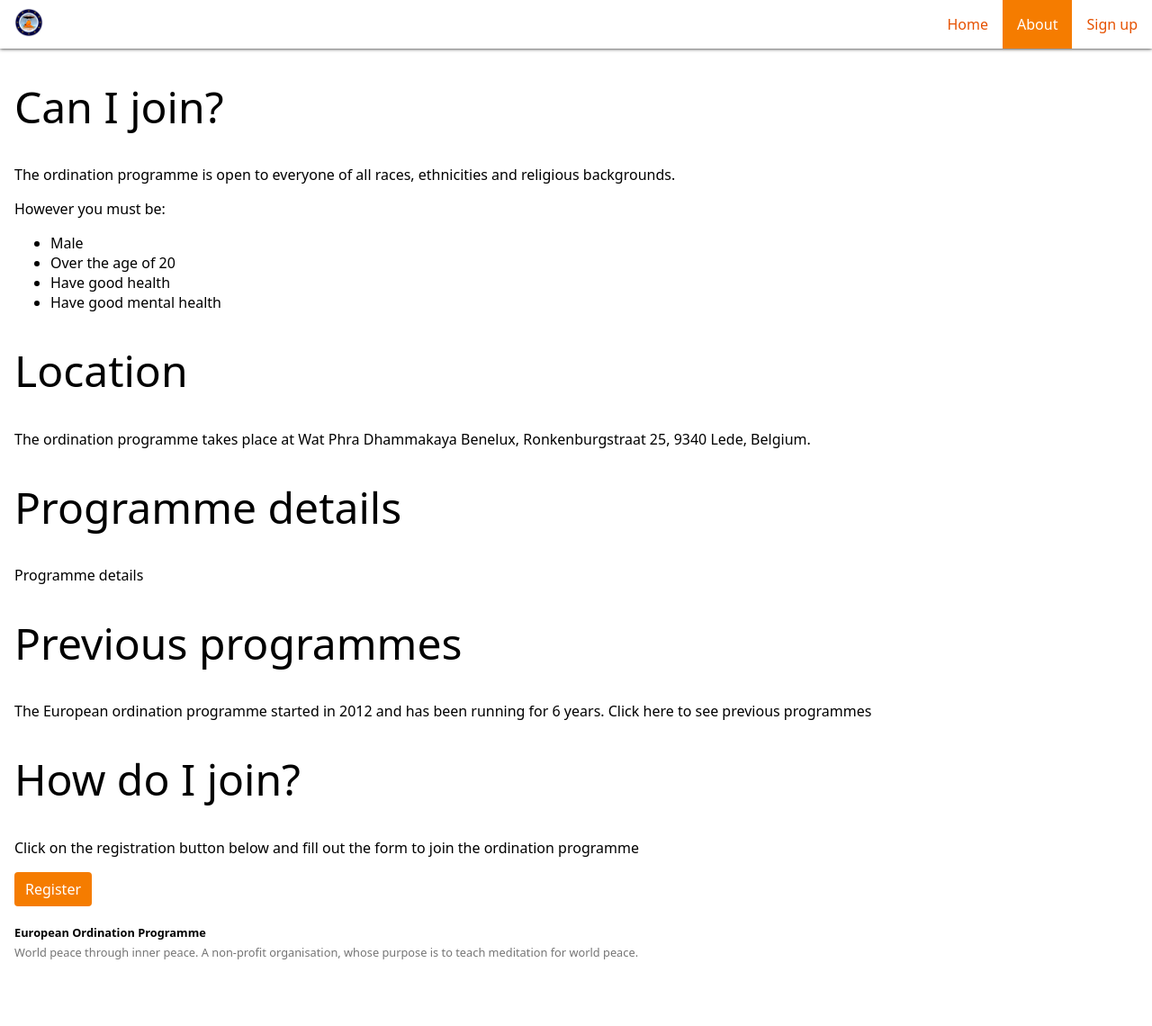
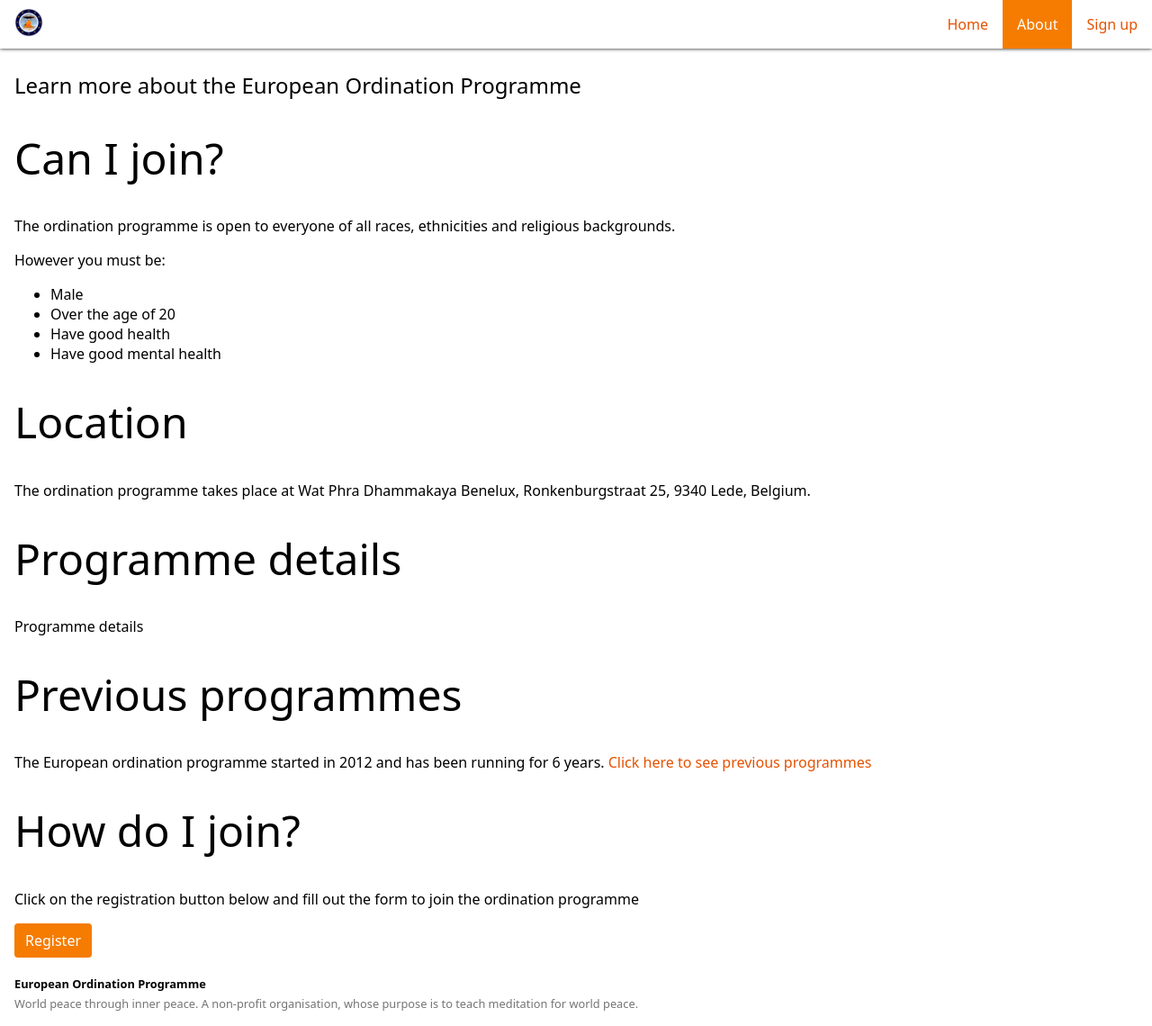
Before and after one commit to spicalous/eop-website, a Jekyll site: the page built from about/index.html, in a window 1280 px wide. Shown: the whole page at 90% size. Built offline with Jekyll 4.4.1, drawn with Linux system fonts in a browser that asks for light colours; before the commit the page ends 1083 px from its top, so only the background shows below that.

Commit message:
add link for previous programmes

```diff
--- a/_scss/_typography.scss
+++ b/_scss/_typography.scss
@@ -7,3 +7,11 @@
   font-size: 1.5rem;
   font-weight: 300;
 }
+
+a {
+  color: $orange-900;
+
+  &:hover {
+    text-decoration: underline;
+  }
+}
--- a/about/index.html
+++ b/about/index.html
@@ -2,6 +2,11 @@
 title: About - European Ordination Programme
 layout: base
 ---
+<div class="row">
+  <p class="lead">
+    Learn more about the European Ordination Programme
+  </p>
+</div>
 <div class="row">
   <h1>Can I join?</h1>
   <p>
@@ -32,8 +37,8 @@
 <div class="row">
   <h1>Previous programmes</h1>
   <p>
-    The European ordination programme started in 2012 and has been running for 6 years. Click here to see previous
-    programmes
+    The European ordination programme started in 2012 and has been running for 6 years.
+    <a href="{{ "/about/previous-programmes" | relative_url }}">Click here to see previous programmes</a>
   </p>
 </div>
 <div class="row">
```
Also changed, not shown: about/previous-programmes.html (added, +7 -0 lines).
